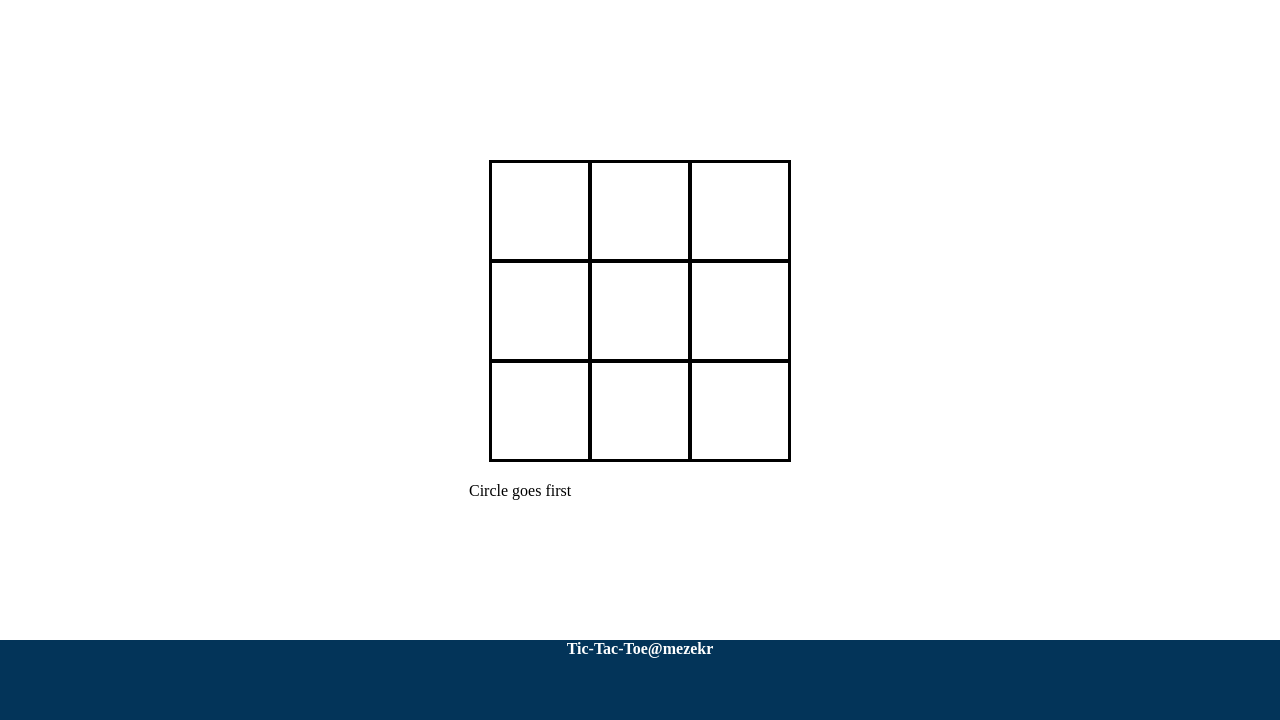
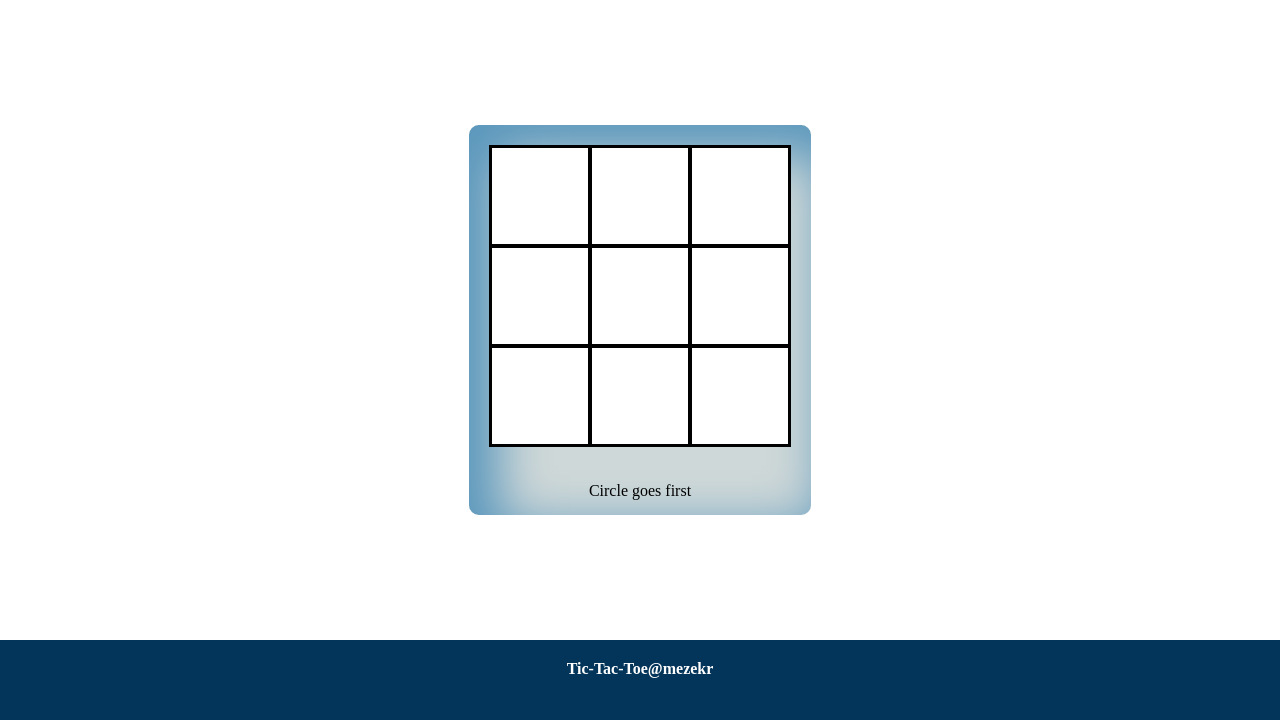
Before and after one commit to Mezekr/js-tic-tac-toe, a plain HTML site: page index.html in a window 1280 px wide. Shown: the part 80-800 px from the top of the page. Drawn offline with Linux system fonts and the light colour scheme.

Commit message:
refactor game board card box shadow styles

```diff
--- a/styles.css
+++ b/styles.css
@@ -26,6 +26,11 @@ footer {
 	background-color: rgb(3, 52, 89);
 	text-align: center;
 	color: white;
+	h1,
+	h4 {
+		padding: 20px;
+		color: white;
+	}
 }
 
 main {
@@ -34,6 +39,11 @@ main {
 	justify-content: center;
 	align-items: center;
 	flex: 1 1 auto;
+	#card {
+		background-color: #cfd8d8;
+		box-shadow: 20px 20px 50px 10px rgb(90, 151, 188) inset;
+		margin: 10px auto;
+		border-radius: 10px;
 		#game-board {
 			width: 300px;
 			height: 300px;
@@ -53,6 +63,11 @@ main {
 				background-color: white;
 				border: solid 2px black;
 				box-sizing: border-box;
+			}
+		}
+		.container {
+			padding: 15px;
+			text-align: center;
 		}
 	}
 }
```
Lines whose indentation alone changed are shown as unchanged.
